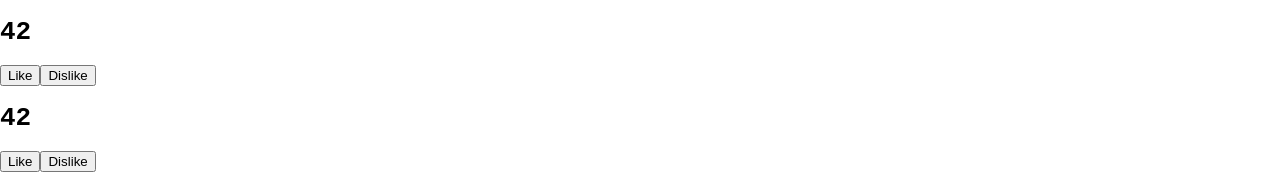
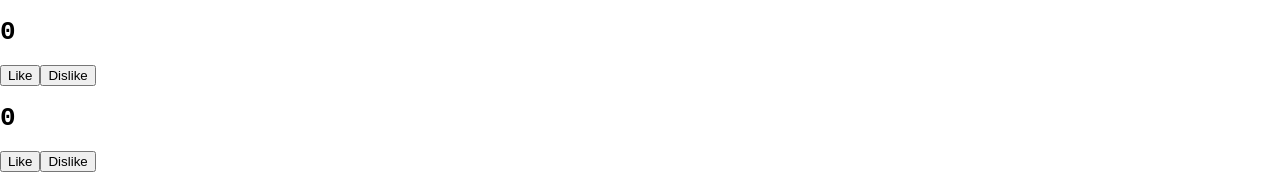
Before and after one commit to kamelzhan/TodoApp, a React (Create React App) app: page / in a window 1280 px wide. Shown: the top 180 px of the page. Built offline with nearby package versions, Linux system fonts and the light colour scheme.

Commit message:
Implementing LikeCounter using mobx.

```diff
--- a/package.json
+++ b/package.json
@@ -11,6 +11,8 @@
     "@types/react": "^18.0.5",
     "@types/react-dom": "^18.0.1",
     "jest-editor-support": "^30.0.2",
+    "mobx": "^6.5.0",
+    "mobx-react-lite": "^3.4.0",
     "react": "^18.0.0",
     "react-dom": "^18.0.0",
     "react-scripts": "5.0.1",
--- a/src/App.tsx
+++ b/src/App.tsx
@@ -1,17 +1,17 @@
-import React, { useState } from 'react';
+import React, { useRef} from 'react';
 import './App.css';
-import LikeCounter from './components/LikeCounter';
+import { LikeCounterModel, LikeCounter } from './components/LikeCounter';
 
 
 
 const App = () => {
 
-    const [likes, setLikes] = useState(42);
+    const model = useRef(new LikeCounterModel()).current;
 
     return (
         <div className="container">
-            <LikeCounter likes={likes} setLikes={setLikes} />
-            <LikeCounter likes={likes} setLikes={setLikes} />
+            <LikeCounter model={model}/>
+            <LikeCounter model={model}/>
             <div className="todolist">
                 <div className = "todotop">
                     <h1>Todo list</h1>
--- a/src/components/LikeCounter.tsx
+++ b/src/components/LikeCounter.tsx
@@ -1,24 +1,30 @@
+import { makeObservable, observable } from 'mobx';
+import { observer } from 'mobx-react-lite';
 import React from 'react';
 interface ILikeCounterProps {
-    likes: number,
-    setLikes: (likes: number) => void
+    model: LikeCounterModel
 }
+export class LikeCounterModel {
+    constructor() {
+        makeObservable(this, { likes: observable })
+    }
+    addLike = () => {
+        this.likes++;
+    }
+    dislike = () => {
+        this.likes--;
+    }
+    likes = 0;
+}
+const likeCounter: React.FC<ILikeCounterProps> = ({ model }) => {
 
-const LikeCounter: React.FC<ILikeCounterProps> = ({ likes, setLikes }) => {
-    function addLike() {
-        setLikes(likes + 1);
-    }
-    function dislike() {
-        setLikes(likes - 1);
-    }
     return (
         <div>
-            <h1>{likes}</h1>
-            <button onClick={addLike}> Like </button>
-            <button onClick={dislike}> Dislike </button>
+            <h1>{model.likes}</h1>
+            <button onClick={model.addLike}> Like </button>
+            <button onClick={model.dislike}> Dislike </button>
         </div>
-
         );
 }
 
-export default LikeCounter;
+export const LikeCounter = observer(likeCounter);
```
Also changed, not shown: 1 other file (tests, documents, lock files or other folders).
